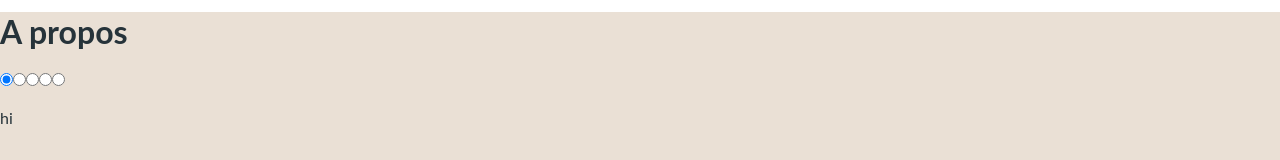
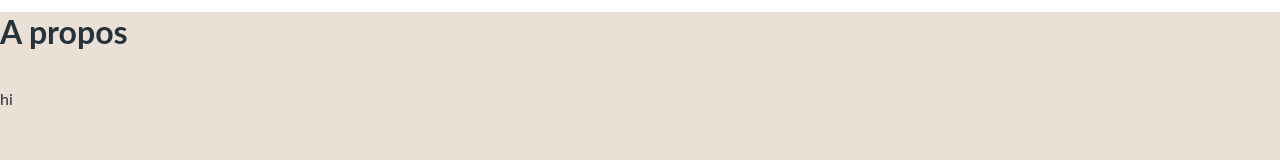
Before and after one commit to Passiflore/app-react, a React (Create React App) app: page /about in a window 1280 px wide. Shown: the part 145-305 px from the top of the page. Built offline with nearby package versions, Linux system fonts and the light colour scheme.

Commit message:
Detail fixing
Detail is working !

```diff
--- a/src/App.js
+++ b/src/App.js
@@ -3,7 +3,7 @@ import Home from "./pages/Home";
 import About from "./pages/About"
 import NotFound from "./pages/NotFound"
 import {BrowserRouter,Switch, Route} from "react-router-dom"
-import MovieDetails from "./components/Details";
+import Details from "./components/Details";
 
 
 function App() {
@@ -12,7 +12,7 @@ function App() {
       <Switch>
         <Route path="/" exact component={Home}/>
         <Route path="/about" exact component={About}/>
-        <Route path="/details" exact component={MovieDetails}/>
+        <Route path="/details" exact component={Details}/>
         <Route component={NotFound} />
       </Switch>
     </BrowserRouter>
--- a/src/components/Card.js
+++ b/src/components/Card.js
@@ -1,9 +1,10 @@
 import React, {Component} from 'react';
 import {NavLink} from "react-router-dom";
-import MovieDetails from '../components/Details';
+import Details from '../components/Details';
 
 const Card = (props) => {
     const {movie} = props;
+
     return (
         <div className="movieCard" href="#moviePopUp">
             <div className="moviePosterPlace">
--- a/src/components/Carrousel.js
+++ /dev/null
@@ -1,25 +0,0 @@
-import React from 'react';
-
-const Carrousel = () => {
-  return (
-    <div>
-      <body>
-        <input type="radio" name="position" checked />
-        <input type="radio" name="position" />
-        <input type="radio" name="position" />
-        <input type="radio" name="position" />
-        <input type="radio" name="position" />
-        <main id="carousel">
-          <div class="item"></div>
-          <div class="item"></div>
-          <div class="item"></div>
-          <div class="item"></div>
-          <div class="item"></div>
-          </main>
-      </body>
-
-    </div>
-  );
-};
-
-export default Carrousel;
--- a/src/components/Details.js
+++ b/src/components/Details.js
@@ -1,19 +1,28 @@
-import React from 'react';
+import React, { useEffect, useState} from 'react';
 import Movies from '../components/Movies'
 import axios from "axios"
 
 const MovieDetails = () => {
-
     var GetMovieId = (window.location.href);
     const MovieId = GetMovieId.split('?')[1];
+    const [data ,setData] = useState([])
 
-    axios("https://api.themoviedb.org/3/movie/"+ MovieId +"?api_key=2f071489721e98854152263cf924a450&language=fr-FR").then(({data}) =>{
-          let results = data.results}
-    )
+    useEffect(() =>{
+        axios
+        .get (
+            "https://api.themoviedb.org/3/movie/"+ MovieId +"?api_key=2f071489721e98854152263cf924a450&language=fr-FR"
+            )
+            .then((res) =>
+          setData(res.data))
+    },[])
 
-    return(
-        <div>film details</div>
-
+console.log(data)
+return(
+    <div>
+        <ul>
+            <li>{data.overview}</li>
+        </ul>
+    </div>
     )
 }
 
--- a/src/components/Movies.js
+++ b/src/components/Movies.js
@@ -1,6 +1,7 @@
 import { useEffect, useState, } from 'react';
 import axios from "axios"
 import Card from "./Card"
+import Details from "./Details"
 
 const Movies = () => {
 
@@ -24,6 +25,9 @@ const Movies = () => {
                 {topRatedMovies.map((movie) => (
                     <Card movie={movie} key={movie.id}/>
                 ))}
+                {topRatedMovies.map((movie) => (
+                    <Details movie={movie} key={movie.id}/>
+                ))}
             </ul>
         </div>
     );
--- a/src/pages/About.js
+++ b/src/pages/About.js
@@ -1,7 +1,6 @@
 import React from 'react';
 import Logo from '../components/Logo';
 import Navigation from '../components/Navigation'
-import Carroussel from '../components/Carrousel'
 
 const About = () => {
     return (
@@ -9,7 +8,6 @@ const About = () => {
             <Navigation  />
             <h1>A propos</h1>
             <br/>
-            <Carroussel />
             <br/>
             <p>
                 hi
--- a/src/pages/Home.js
+++ b/src/pages/Home.js
@@ -5,7 +5,6 @@ import {useState} from 'react';
 import NavBar from '../components/Navigation'
 import Logo from '../components/Logo';
 import Movies from '../components/Movies';
-import Carrousel from '../components/Carrousel';
 
 const Home = () => {
 
```
Also changed, not shown: src/components/carroussel.css (deleted, +0 -100 lines).
